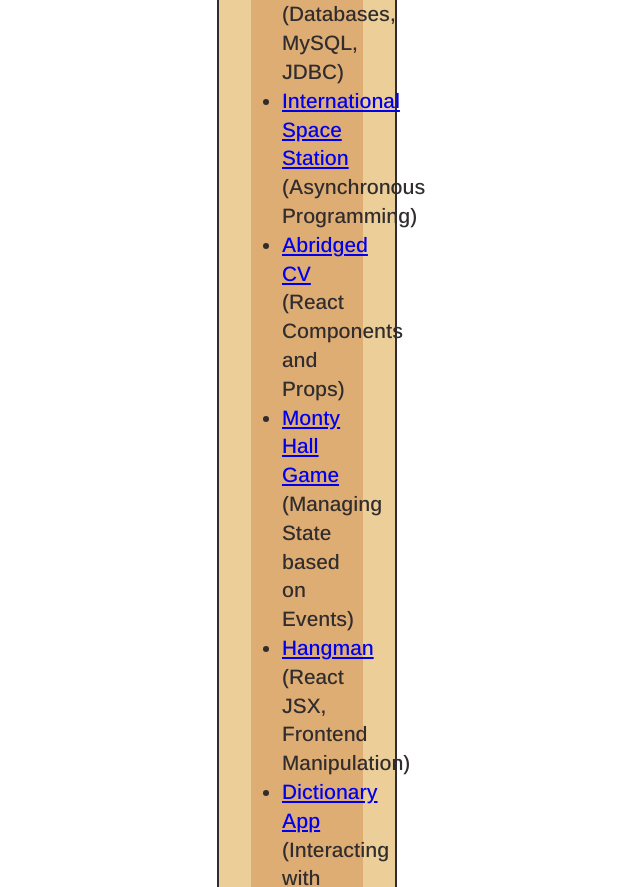
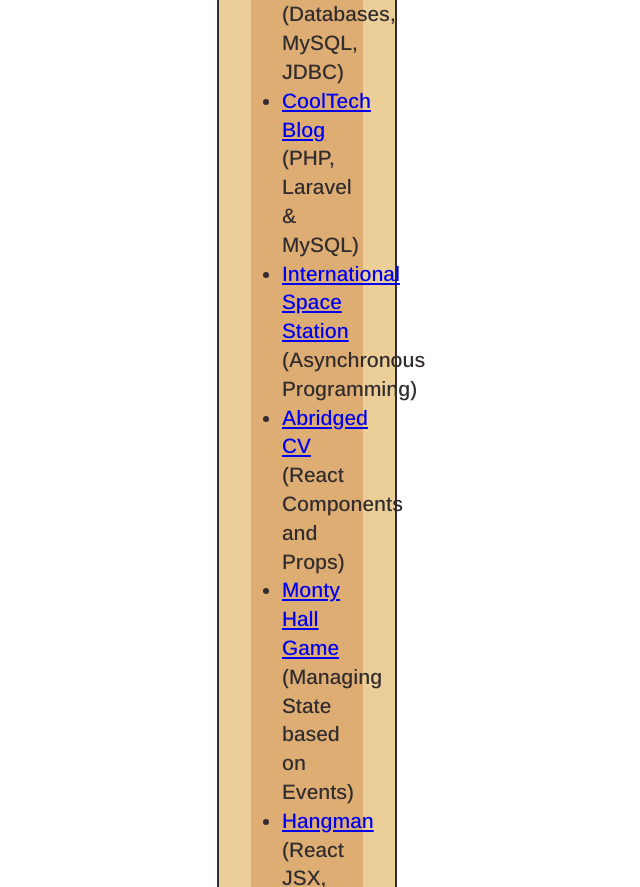
Before and after one commit to HenriBranken/HenriBranken.github.io-MyCV, a plain HTML site: page index.html in a window 1280 px wide. Shown: the part 6174-7061 px from the top of the page, without its empty margins (333-973 px from the left). Drawn offline with nearby package versions, Linux system fonts and the light colour scheme; a web font is replaced by a local one.

Commit message:
Added the Laravel Capstone Project.

```diff
--- a/index.html
+++ b/index.html
@@ -199,6 +199,7 @@
                                         <li><a href="https://github.com/HenriBranken/AboutHenri" target="_blank">About Henri</a> (Frontend Skills)</li>
                                         <li><a href="https://github.com/HenriBranken/FoodQuick" target="_blank">Food Delivery App</a> (Java, OOP, Defensive Programming)</li>
                                         <li><a href="https://github.com/HenriBranken/PoisePMS" target="_blank">Poise Project Management System</a> (Databases, MySQL, JDBC)</li>
+                                        <li><a href="https://github.com/HenriBranken/CoolTechBlog" target="_blank">CoolTech Blog</a> (PHP, Laravel &amp; MySQL)</li>
                                         <li><a href="https://github.com/HenriBranken/ISS" target="_blank">International Space Station</a> (Asynchronous Programming)</li>
                                         <li><a href="https://github.com/HenriBranken/ReactCV" target="_blank">Abridged CV</a> (React Components and Props)</li>
                                         <li><a href="https://github.com/HenriBranken/montyHall" target="_blank">Monty Hall Game</a> (Managing State based on Events)</li>
```
